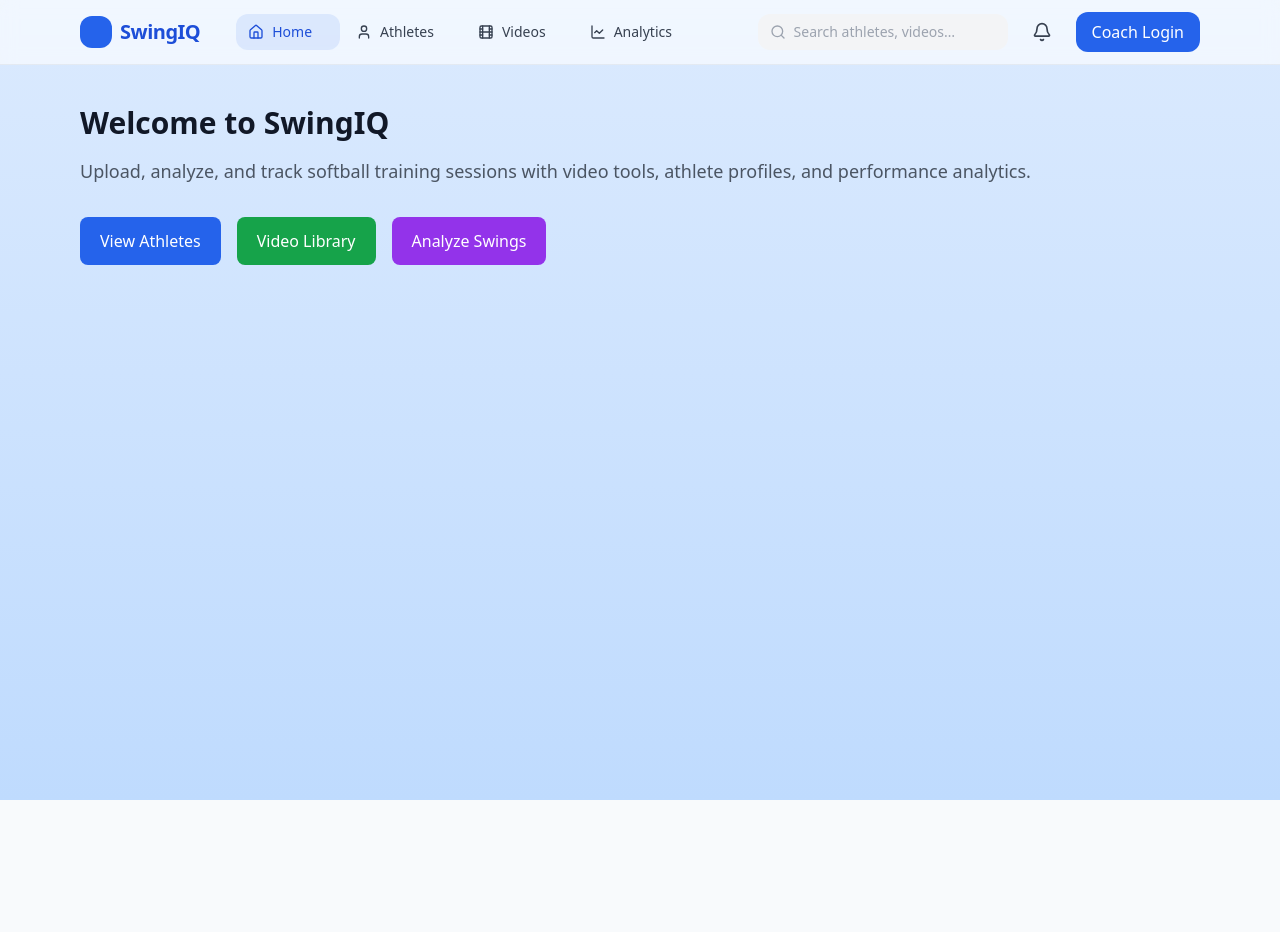
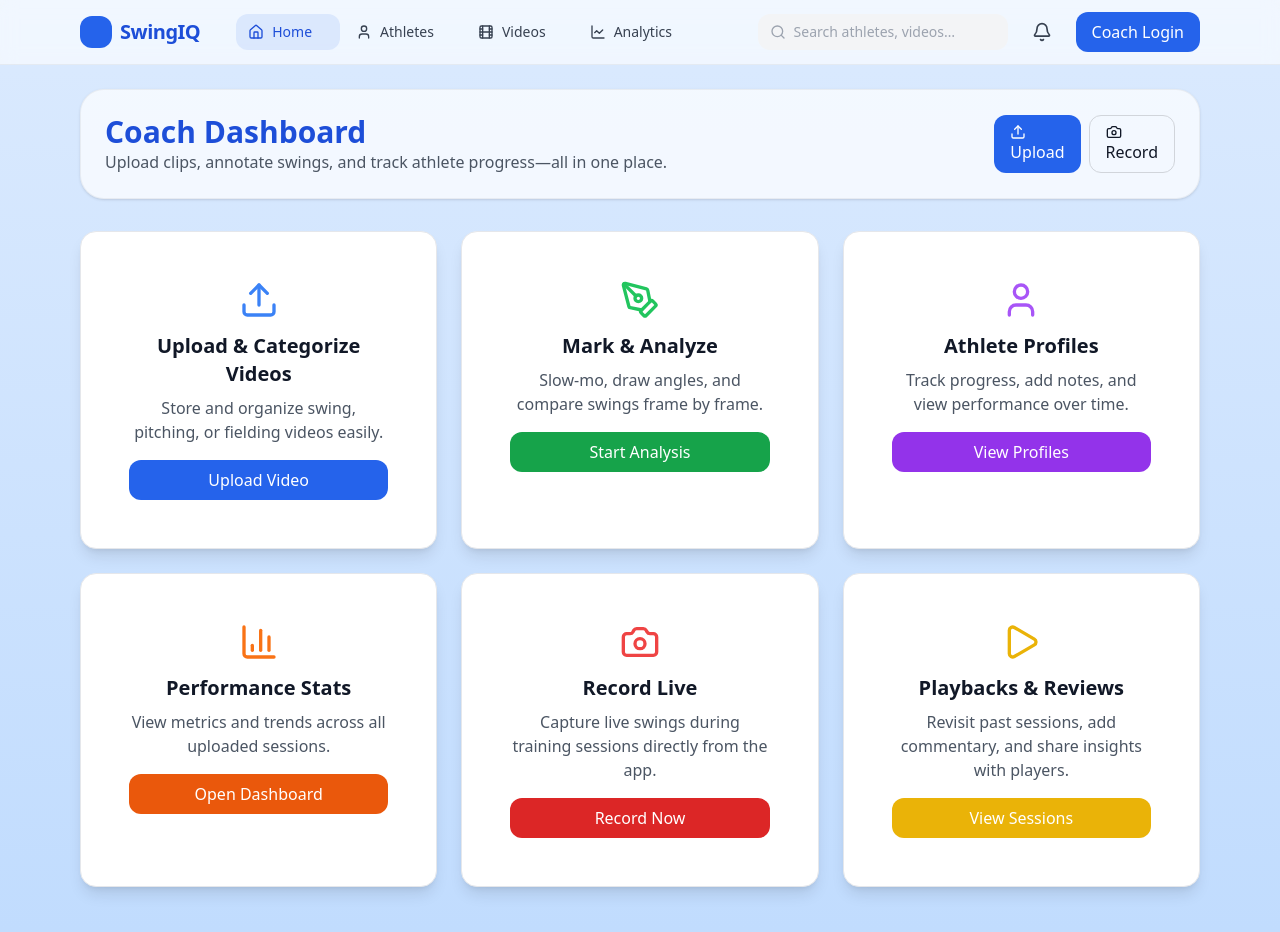
Before and after one commit to jolman009/basepathpro, a React (Vite) app: page / in a window 1280 px wide. Shown: the top 932 px of the page. Before the commit the page ends 800 px from the top, so only its background shows below. Built offline with nearby package versions, Linux system fonts and the light colour scheme.

Commit message:
Fixed imports and added Card.jsx

```diff
--- a/src/app/AppShell.tsx
+++ b/src/app/AppShell.tsx
@@ -3,7 +3,8 @@ import { BrowserRouter as Router, Routes, Route, useLocation } from 'react-route
 import StoreProvider from './providers/StoreProvider';
 import TopNav from '../components/navigation/TopNav';
 import MobileNav from '../components/navigation/MobileNav';
-import HomeScreen from '../features/home/HomeScreen';
+// @ts-ignore
+import HomeScreen from '../pages/HomeScreen';
 import AthletesScreen from '../features/athletes/pages/AthletesScreen';
 import AthleteProfileScreen from '../features/athletes/pages/AthleteProfileScreen';
 import VideosScreen from '../features/videos/pages/VideosScreen';
--- /dev/null
+++ b/src/components/ui/card.tsx
@@ -0,0 +1,13 @@
+import React from 'react';
+
+interface CardProps extends React.HTMLAttributes<HTMLDivElement> {}
+export const Card = React.forwardRef<HTMLDivElement, CardProps>(
+  ({ className = '', ...props }, ref) => (
+    <div ref={ref} className={`rounded-2xl border bg-white dark:bg-gray-800 p-6 ${className}`} {...props} />
+  )
+);
+Card.displayName = 'Card';
+
+export const CardContent: React.FC<React.HTMLAttributes<HTMLDivElement>> = ({ className = '', children, ...props }) => (
+  <div className={className} {...props}>{children}</div>
+);
```
Also changed, not shown: src/pages/HomeScreen.jsx (+8 -0 lines), src/components/navigation/MobileNav.tsx (renamed from src/components/navigation/MobileNav.jsx), src/components/navigation/TopNav.tsx (renamed from src/components/navigation/TopNav.jsx), 5 other files (tests, documents, lock files or other folders).
